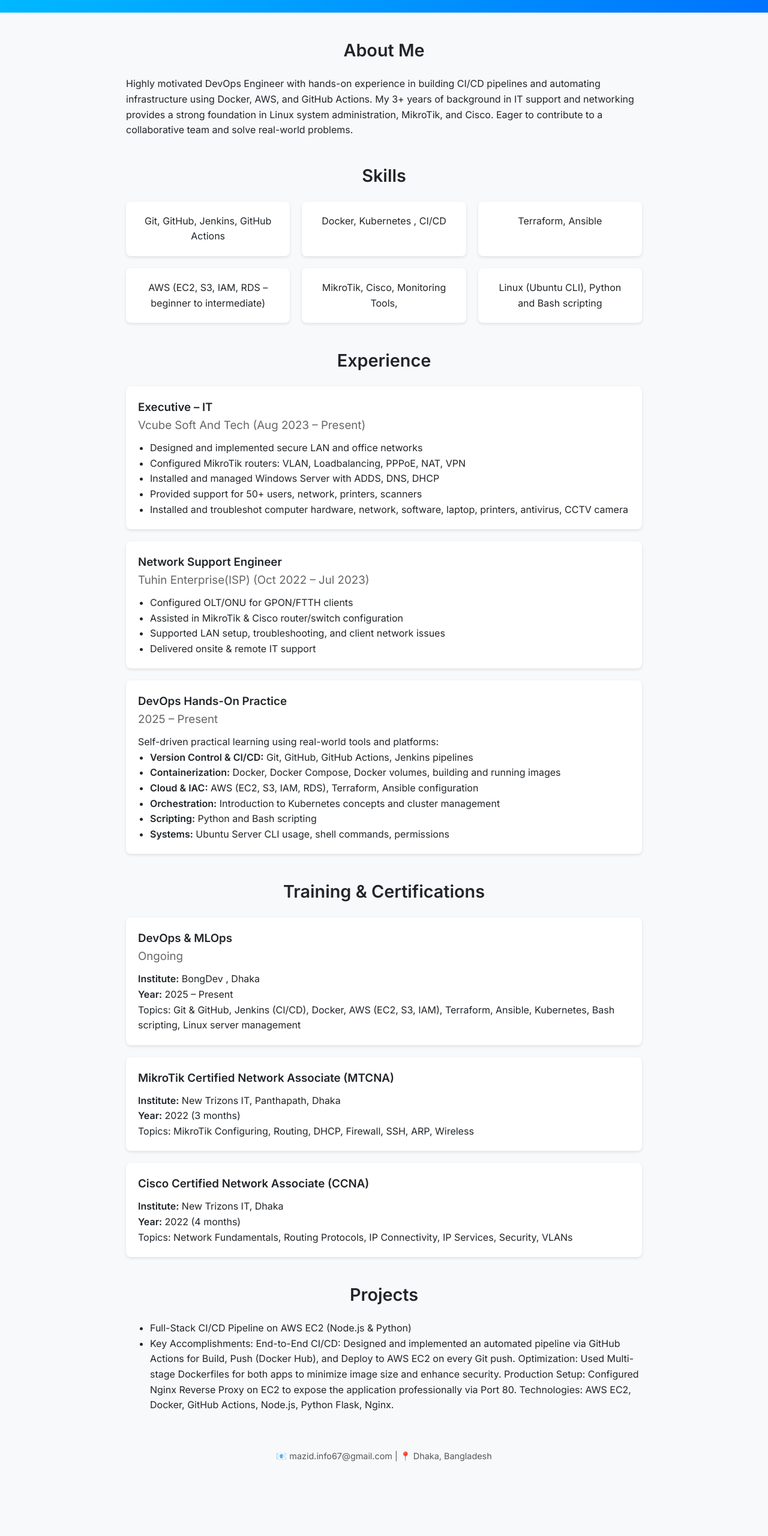
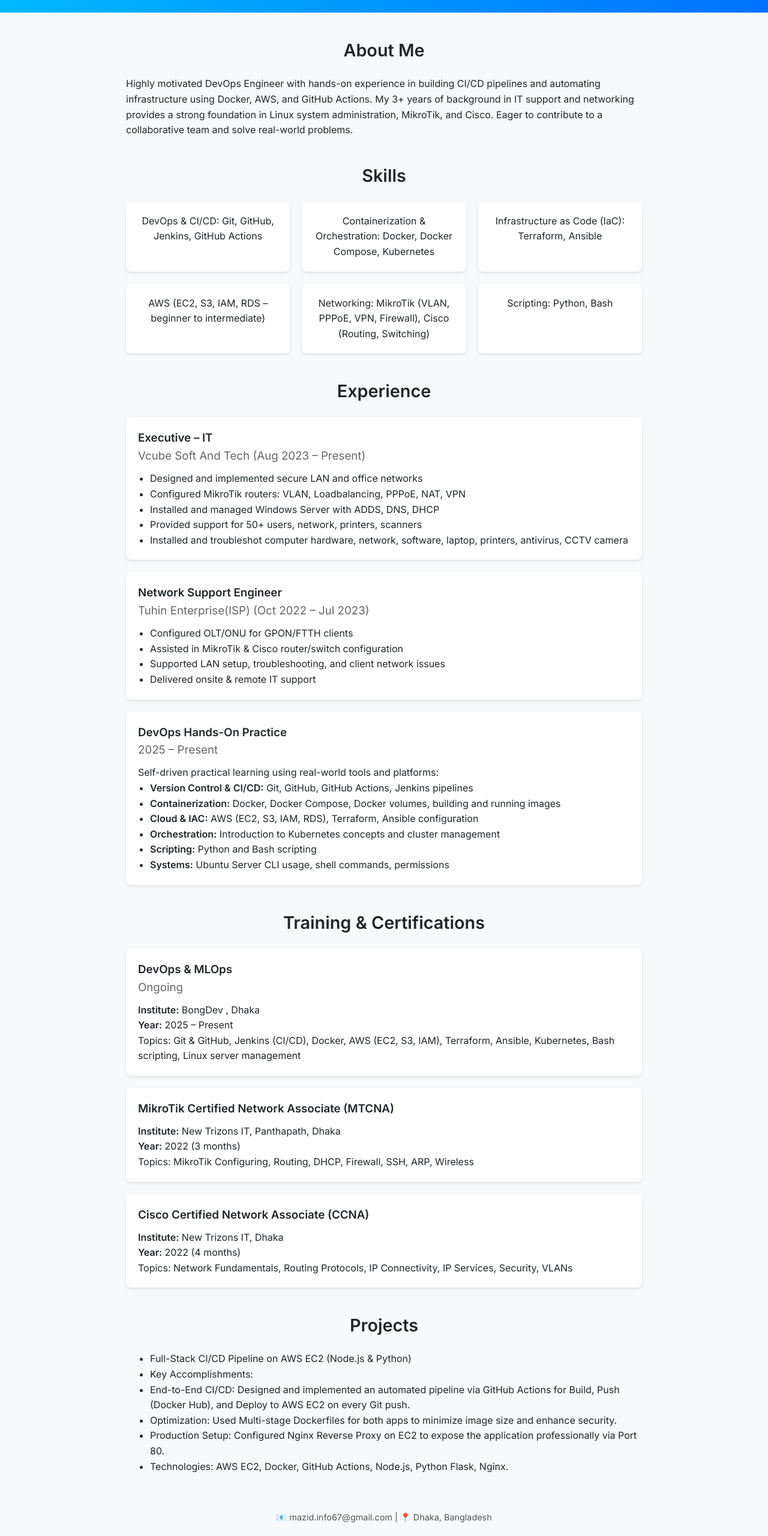
Before and after one commit to mazid-dev/mazid-devops-portfolio, a plain HTML site: page index.html in a window 1280 px wide. Shown: the part 239-2799 px from the top of the page at 60% size. Before the commit the page ends 2697 px from the top, so only its background shows below. Drawn offline with Linux system fonts and the light colour scheme.

Commit message:
Update index.html

```diff
--- a/index.html
+++ b/index.html
@@ -30,12 +30,12 @@ collaborative team and solve real-world problems.
   <section class="section skills">
     <h2>Skills</h2>
     <div class="grid">
-      <div class="card">Git, GitHub, Jenkins, GitHub Actions</div>
-      <div class="card">Docker, Kubernetes , CI/CD</div>
-      <div class="card">Terraform, Ansible</div>
+      <div class="card">DevOps & CI/CD: Git, GitHub, Jenkins, GitHub Actions</div>
+      <div class="card">Containerization & Orchestration: Docker, Docker Compose, Kubernetes</div>
+      <div class="card">Infrastructure as Code (IaC): Terraform, Ansible</div>
       <div class="card">AWS (EC2, S3, IAM, RDS – beginner to intermediate)</div>
-      <div class="card">MikroTik, Cisco, Monitoring Tools, </div>
-      <div class="card">Linux (Ubuntu CLI), Python and Bash scripting</div>
+      <div class="card">Networking: MikroTik (VLAN, PPPoE, VPN, Firewall), Cisco (Routing, Switching) </div>
+      <div class="card">Scripting: Python, Bash</div>
     </div>
   </section>
 
@@ -108,13 +108,13 @@ collaborative team and solve real-world problems.
 </li>
       <li>Key Accomplishments:
 
-End-to-End CI/CD: Designed and implemented an automated pipeline via GitHub Actions for Build, Push (Docker Hub), and Deploy to AWS EC2 on every Git push.
+<li>End-to-End CI/CD: Designed and implemented an automated pipeline via GitHub Actions for Build, Push (Docker Hub), and Deploy to AWS EC2 on every Git push.</li>
 
-Optimization: Used Multi-stage Dockerfiles for both apps to minimize image size and enhance security.
+<li>Optimization: Used Multi-stage Dockerfiles for both apps to minimize image size and enhance security.</li>
 
-Production Setup: Configured Nginx Reverse Proxy on EC2 to expose the application professionally via Port 80.
+<li>Production Setup: Configured Nginx Reverse Proxy on EC2 to expose the application professionally via Port 80.</li>
 
-Technologies: AWS EC2, Docker, GitHub Actions, Node.js, Python Flask, Nginx.</li>
+<li>Technologies: AWS EC2, Docker, GitHub Actions, Node.js, Python Flask, Nginx.</li></li>
     </ul>
   </section>
 
```
